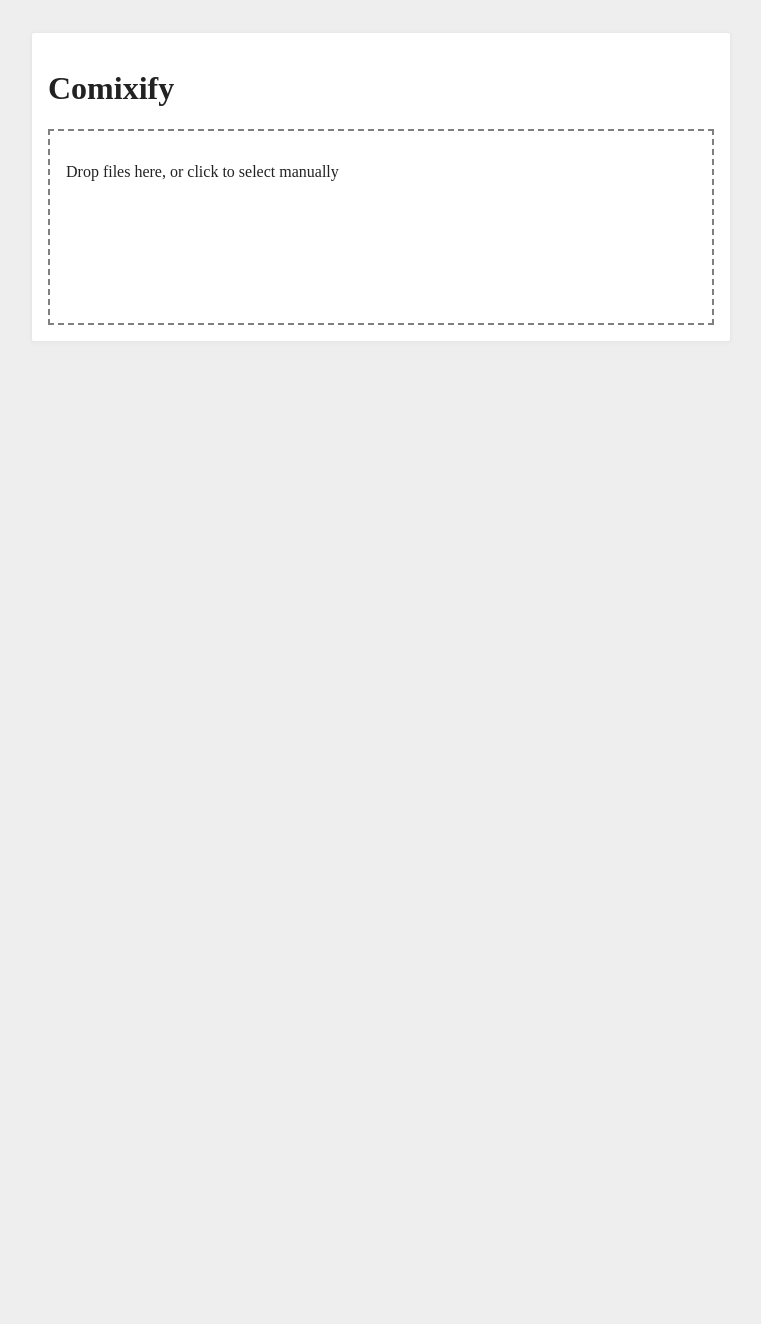
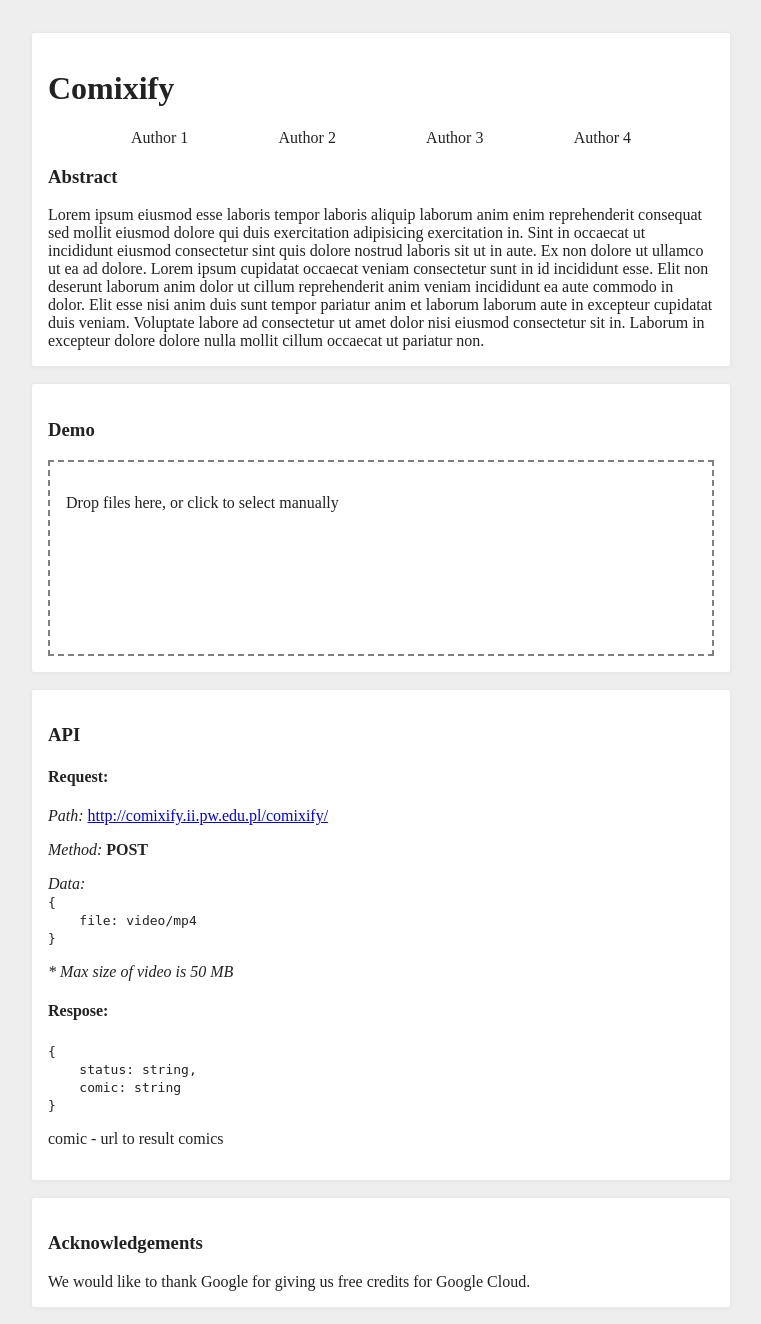
Before and after one commit to maciej3031/comixify, a Django app: page / in a window 1280 px wide. Shown: the whole page, without its empty margins (259-1020 px from the left). Before the commit the page ends 341 px from the top, so only its background shows below. Run offline with Django 3.2, Linux system fonts and the light colour scheme.

Commit message:
Add placeholder description, API description, acknowledgements

```diff
--- /dev/null
+++ b/frontend/client/constants.js
@@ -0,0 +1,3 @@
+export const COMIXIFY_API = "/comixify/";
+export const MAX_FILE_SIZE = 50000000;
+export const PERMITTED_VIDEO_EXTENSIONS = "video/*";
--- a/frontend/static/frontend/css/app.css
+++ b/frontend/static/frontend/css/app.css
@@ -10,14 +10,25 @@ body {
 }
 
 .wrap {
-	padding: 1rem;
 	margin: 2rem auto 0 auto;
 	max-width: 700px;
-	background: white;
+	box-sizing: border-box;
+}
+
+.section {
 	box-shadow: 0 1px 4px rgba(0, 0, 0, 0.04);
 	border: 1px solid rgba(0, 0, 0, 0.09);
 	border-radius: 3px;
-	box-sizing: border-box;
+	background: white;
+	margin-bottom: 1rem;
+	padding: 1rem;
+}
+
+.authors {
+	display: flex;
+	justify-content: space-between;
+	max-width: 500px;
+	margin: 0 auto;
 }
 
 img {
--- a/frontend/templates/index.html
+++ b/frontend/templates/index.html
@@ -9,7 +9,76 @@
 </head>
 <body>
 
-<div id="root"></div>
+
+<div class="wrap">
+	<div class="section">
+		<h1>Comixify</h1>
+		<div class="authors">
+			<div>
+				Author 1
+			</div>
+			<div>
+				Author 2
+			</div>
+			<div>
+				Author 3
+			</div>
+			<div>
+				Author 4
+			</div>
+		</div>
+		<div>
+			<h3>Abstract</h3>
+			<div>
+				Lorem ipsum eiusmod esse laboris tempor laboris aliquip laborum anim enim reprehenderit consequat sed mollit eiusmod dolore qui duis exercitation adipisicing exercitation in. Sint in occaecat ut incididunt eiusmod consectetur sint quis dolore nostrud laboris sit ut in aute. Ex non dolore ut ullamco ut ea ad dolore. Lorem ipsum cupidatat occaecat veniam consectetur sunt in id incididunt esse. Elit non deserunt laborum anim dolor ut cillum reprehenderit anim veniam incididunt ea aute commodo in dolor. Elit esse nisi anim duis sunt tempor pariatur anim et laborum laborum aute in excepteur cupidatat duis veniam. Voluptate labore ad consectetur ut amet dolor nisi eiusmod consectetur sit in. Laborum in excepteur dolore dolore nulla mollit cillum occaecat ut pariatur non.
+			</div>
+		</div>
+	</div>
+	<div class="section">
+		<h3>Demo</h3>
+		<div id="demo"></div>
+	</div>
+	<div class="section">
+		<h3>API</h3>
+		<div>
+			<h4>Request:</h4>
+			<p>
+				<i>Path:</i>
+				<a href="http://comixify.ii.pw.edu.pl/comixify/">http://comixify.ii.pw.edu.pl/comixify/</a>
+			</p>
+			<p><i>Method:</i> <strong>POST</strong></p>
+			<p><i>Data:</i>
+			<br>
+			<code>
+			{
+				<br>
+				&emsp;&emsp;&emsp;&emsp;file: video/mp4
+				<br>
+			}
+			</code>
+			</p>
+
+			<i>* Max size of video is 50 MB</i>
+
+			<h4>Respose:</h4>
+			<code>
+			{
+				<br>
+				&emsp;&emsp;&emsp;&emsp;status: string,<br>
+				&emsp;&emsp;&emsp;&emsp;comic: string
+				<br>
+			}
+			</code>
+			<p>comic - url to result comics</p>
+		</div>
+	</div>
+	<div class="section">
+		<h3>Acknowledgements</h3>
+		<div>
+			We would like to thank Google for giving us free credits for Google Cloud.
+		</div>
+	</div>
+</div>
 <script type="text/javascript" src="{% static 'frontend/js/app.client.js' %}"></script>
 
 </body>
--- a/package.json
+++ b/package.json
@@ -6,10 +6,8 @@
   "scripts": {
     "test": "echo \"Error: no test specified\" && exit 1",
     "build": "webpack --config ./frontend/client/webpack.config.js",
-    "build:watch":
-      "webpack --config ./frontend/client/webpack.config.js --watch",
-    "build:prod":
-      "NODE_ENV=production webpack --config ./frontend/client/webpack.config.js"
+    "build:watch": "webpack --config ./frontend/client/webpack.config.js --watch",
+    "build:prod": "NODE_ENV=production webpack --config ./frontend/client/webpack.config.js"
   },
   "repository": {
     "type": "git",
```
Also changed, not shown: frontend/client/App.js (+7 -6 lines), frontend/static/frontend/js/app.client.js.
